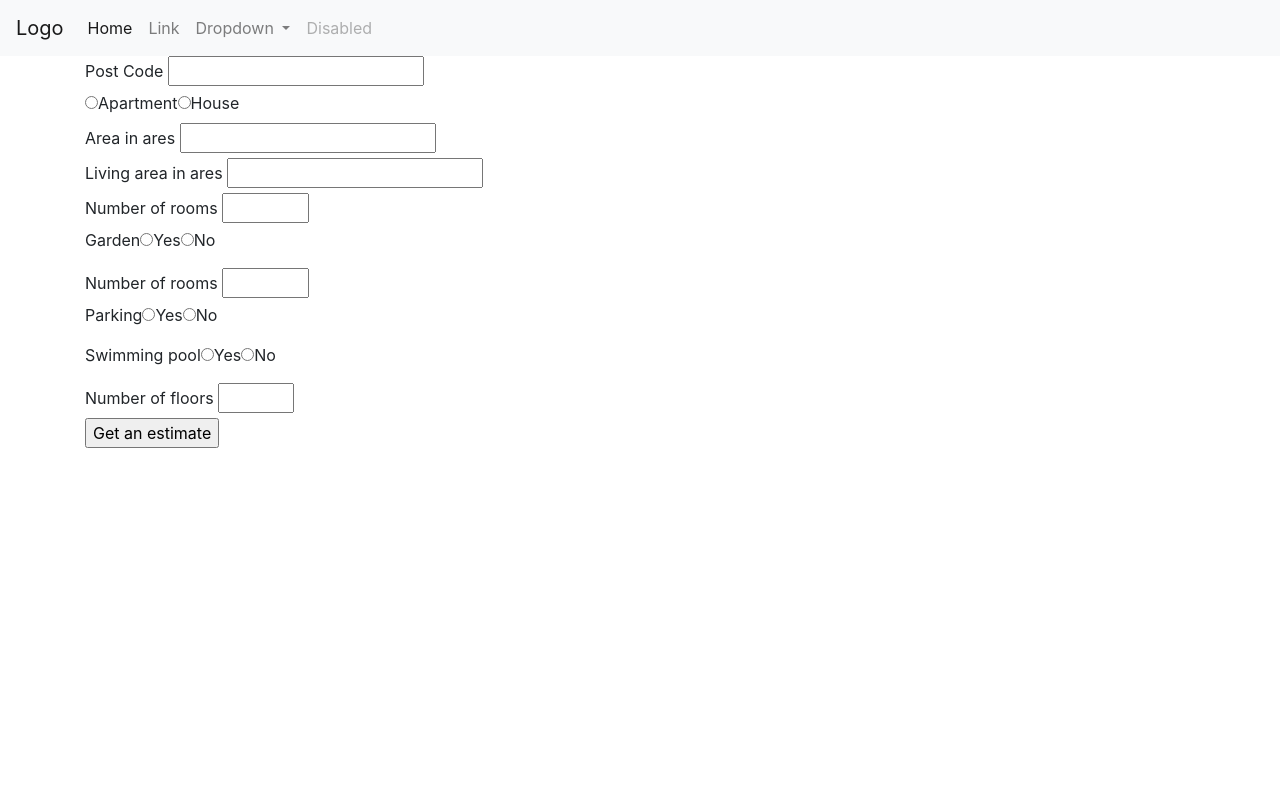
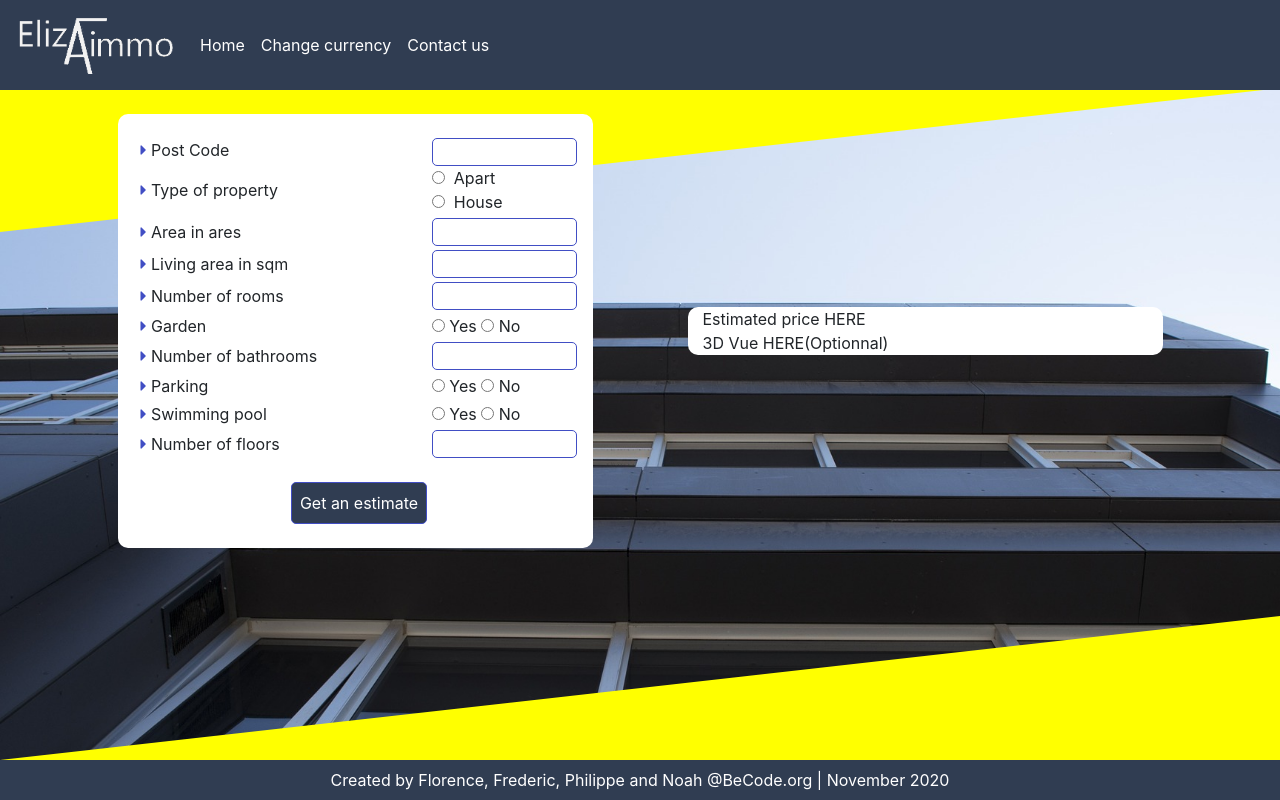
Before and after one commit to leroyphilippe2604/ImmoEliza, a PHP site: page / in a window 1280 px wide. Run offline with PHP 8.4, Linux system fonts and the light colour scheme; some libraries are stand-ins or nearby versions.

Commit message:
finalCSS

```diff
--- /dev/null
+++ b/assets/CSS/style.css
@@ -0,0 +1,99 @@
+label, ul, li {
+  padding: 0;
+  margin: 0;
+}
+
+body {
+  padding: 0;
+  margin: 0;
+  background-image: url(../img/bg3.png);
+  background-attachment: fixed;
+  background-size: cover;
+  background-position-y: center;
+  background-position-x: center;
+}
+
+a {
+  text-decoration: none;
+  color: white;
+}
+
+/*Navigation*/
+nav {
+  background-color: #303d52;
+  color: white;
+}
+
+.navbar-dark .navbar-toggler {
+  color: white;
+  border-color: white;
+}
+
+img.logo {
+  max-width: 10rem;
+}
+
+/*triangle*/
+.triangle {
+  position: absolute;
+  z-index: -1;
+}
+
+.above-gradient {
+  width: 100%;
+  height: 11vh;
+  background-color: yellow;
+}
+
+.gradient {
+  width: 100%;
+  height: 18vh;
+}
+.gradient svg {
+  height: 100%;
+  width: 100%;
+}
+.gradient svg .main {
+  fill: yellow;
+}
+
+/*Formulaire*/
+.formulaire, .reponse {
+  background-color: white;
+  border-radius: 10px;
+}
+
+input {
+  border-width: 1px;
+  border-color: #414ec4;
+  border-style: solid;
+  border-radius: 5px;
+}
+
+i.fas {
+  color: #414ec4;
+}
+
+.triangleBottom {
+  position: fixed;
+  bottom: 2.5rem;
+  z-index: -1;
+}
+
+.getEstimate {
+  color: white;
+  background-color: #303d52;
+}
+.getEstimate:hover {
+  background-color: #F6F740;
+  color: #303d52;
+  border-color: #F6F740;
+}
+
+/*Footer*/
+.footer {
+  position: fixed;
+  bottom: 0;
+  background-color: #303d52;
+  color: white;
+}
--- /dev/null
+++ b/assets/SCSS/style.scss
@@ -0,0 +1,101 @@
+$yellow : #F6F740;
+$blue : #303d52;
+$green : #19A55A;
+
+label, ul, li {
+    padding: 0;
+    margin: 0;
+}
+
+body {
+    padding: 0;
+    margin: 0;
+    background-image: url(../img/bg3.png); //ou https://t3.llb.be/KXF22Xzi4l62SWmYs-o4O-QD42I=/0x1112:6693x4458/1920x960/5c6fc7287b50a60724e6b1bb.jpg
+    background-attachment: fixed;
+    background-size: cover;
+    background-position-y: center;
+    background-position-x: center;
+}
+
+a {
+    text-decoration: none;
+    color: white;
+}
+
+/*Navigation*/
+nav {
+    background-color: $blue;
+    color: white;
+}
+
+.navbar-dark .navbar-toggler {
+    color: rgb(255 255 255);
+    border-color: rgb(255 255 255);
+}
+img.logo {
+    max-width: 10rem;
+}
+
+/*triangle*/
+.triangle {
+    position : absolute;
+    z-index : -1;
+}
+.above-gradient {
+    width: 100%;
+    height: 11vh;
+    background-color: yellow;
+  }
+
+  .gradient {
+    width: 100%;
+    height: 18vh;
+
+    svg {
+      height: 100%;
+      width: 100%;
+      .main {
+        fill: yellow;
+      }
+    }
+  }
+
+/*Formulaire*/
+.formulaire, .reponse {
+    background-color: rgb(255, 255, 255);
+    border-radius: 10px;
+}
+input {
+    border-width: 1px;
+    border-color: #414ec4;
+    border-style: solid;
+    border-radius: 5px;
+}
+
+i.fas {
+    color:#414ec4;
+}
+
+.triangleBottom {
+    position : fixed;
+    bottom:2.5rem;
+    z-index: -1;
+}
+
+.getEstimate {
+    color: white;
+    background-color: $blue;
+    &:hover {
+        background-color: $yellow;
+        color: $blue;
+        border-color: $yellow;
+    }
+}
+
+/*Footer*/
+.footer {
+    position : fixed;
+    bottom:0;
+    background-color: $blue;
+    color : white;
+}
--- a/index.php
+++ b/index.php
@@ -3,20 +3,31 @@
 <head>
     <meta charset="UTF-8">
     <meta name="viewport" content="width=device-width, initial-scale=1.0">
-    <title>Home Dealer</title>
+    <title>ElizaImmo</title>
     <!--Boostrap-->
     <link rel="stylesheet" href="https://cdn.jsdelivr.net/npm/bootstrap@4.5.3/dist/css/bootstrap.min.css" integrity="sha384-TX8t27EcRE3e/ihU7zmQxVncDAy5uIKz4rEkgIXeMed4M0jlfIDPvg6uqKI2xXr2" crossorigin="anonymous">
+    <!--Fontawesome-->
+    <link rel="stylesheet" href="https://cdnjs.cloudflare.com/ajax/libs/font-awesome/5.14.0/css/all.min.css">
     <!--CSS File-->
-    <link rel="stylesheet" href="./style.css">
+    <link rel="stylesheet" href="./assets/css/style.css">
 
 </head>
 <body>
+<section class="triangle w-100">
+    <!--Triangle SVG-->
+    <div class="above-gradient"></div>
+    <div class='gradient'>
+        <svg viewBox='0 0 100 100' preserveAspectRatio='none' overflow="visible">
+        <polygon points="0,0 0,100 100,0" class="main"/>
+        </svg>
+    </div>
+</section>
     <!--Navbar-->
-    <div class="container-fluid p-0">
+    <div class="container-fluid">
         <div class="row">
-            <div class="col">
-                <nav class="navbar navbar-expand-lg navbar-light bg-light">
-                    <a class="navbar-brand" href="#"><img>Logo</a>
+            <div class="col navbar_bg p-0">
+                <nav class="navbar navbar-expand-lg navbar-dark">
+                    <a class="navbar-brand" href="#"><img class="logo" src="./assets/img/elizaImmo_logo.png"></a>
                     <button class="navbar-toggler" type="button" data-toggle="collapse" data-target="#navbarSupportedContent" aria-controls="navbarSupportedContent" aria-expanded="false" aria-label="Toggle navigation">
                     <span class="navbar-toggler-icon"></span>
                     </button>
@@ -27,21 +38,10 @@
                         <a class="nav-link" href="#">Home <span class="sr-only">(current)</span></a>
                         </li>
                         <li class="nav-item">
-                        <a class="nav-link" href="#">Link</a>
-                        </li>
-                        <li class="nav-item dropdown">
-                        <a class="nav-link dropdown-toggle" href="#" id="navbarDropdown" role="button" data-toggle="dropdown" aria-haspopup="true" aria-expanded="false">
-                            Dropdown
-                        </a>
-                        <div class="dropdown-menu" aria-labelledby="navbarDropdown">
-                            <a class="dropdown-item" href="#">Action</a>
-                            <a class="dropdown-item" href="#">Another action</a>
-                            <div class="dropdown-divider"></div>
-                            <a class="dropdown-item" href="#">Something else here</a>
-                        </div>
+                        <a class="nav-link active" href="#">Change currency</a>
                         </li>
                         <li class="nav-item">
-                        <a class="nav-link disabled" href="#">Disabled</a>
+                        <a class="nav-link active" href="#">Contact us</a>
                         </li>
                     </ul>
                     </div>
@@ -50,83 +50,150 @@
         </div>
     </div>
     <div class="container">
-        <div class="row">
-            <div class="col">
+        <div class="row mt-4 d-flex align-items-stretch">
+            <div class="col-10 col-md-5 m-auto formulaire pl-1 pl-md-2 pr-0 py-4">
                 <!--critere de recherche-->
-                <form class="d-flex flex-column" method="post" action="datas.php">
+                <form class="col-12 px-0" method="post" action="datas.php">
+                    <!--Code Postal-->
+                    <div class="col-12 d-flex">
+                        <div class="col-8 d-flex align-items-center mb-1 p-0">
+                            <i class="fas fa-caret-right"></i>&nbsp;<label for="post_code">Post Code</label>
+                        </div>
+                        <div class="col-4 p-0">
+                            <input type="number" min="0" max="6000" class="post_code  w-100" name="post_code">
+                        </div>
+                    </div>
+                    <!--Type of property-->
+                    <div class="col-12 d-flex align-items-center mb-1">
+                        <div class="col-8 p-0">
+                            <i class="fas fa-caret-right"></i>&nbsp;Type of property
+                        </div>
+                        <div class="col-4 d-flex flex-column align-items-baseline p-0">
                             <div>
-                        <!--Code Postal-->
-                        <label for="post_code">Post Code</label>
-                        <input type="number" class="post_code" name="post_code">
-                    </div>
-                    <div class="d-flex align-items-baseline">
                                 <input type="radio" name="type" value="apartment">
-                        <label for="type">Apartment</label>
-                        <input type="radio" name="type" value="house">
-                        <label for="type">House</label>
+                                <label for="type">&nbsp;Apart</label>
                             </div>
                             <div>
+                                <input type="radio" name="type" value="house">
+                                <label for="type">&nbsp;House</label>
+                            </div>
+                        </div>
+                    </div>
                     <!--Area-->
-                        <label for="area">Area in ares</label>
-                        <input type="number" class="area" name="area">
+                    <div class="col-12 d-flex align-items-center mb-1">
+                        <div class="col-8 p-0">
+                            <i class="fas fa-caret-right"></i>&nbsp;<label for="area">Area in ares</label>
                         </div>
-                    <div>
+                        <div class="col-4 p-0">
+                            <input type="number" min="0" max="200" class="area  w-100" name="area">
+                        </div>
+                    </div>
                     <!--Living Area-->
-                        <label for="living_area">Living area in ares</label>
-                        <input type="number" class="living_area" name="living_area">
+                    <div class="col-12 d-flex align-items-center mb-1">
+                        <div class="col-8 p-0">
+                            <i class="fas fa-caret-right"></i>&nbsp;<label for="living_area">Living area in sqm</label>
                         </div>
-                    <div>
+                        <div class="col-4 p-0">
+                            <input type="number" min="0" max="1000" class="living_area  w-100" name="living_area">
+                        </div>
+                    </div>
                     <!--Number rooms-->
-                        <label for="rooms_number">Number of rooms</label>
-                        <input type="number" min="0" max="12" class="rooms_number" name="rooms_number">
+                    <div class="col-12 d-flex align-items-center mb-1">
+                        <div class="col-8 p-0">
+                            <i class="fas fa-caret-right"></i>&nbsp;<label for="rooms_number">Number of rooms</label>
                         </div>
-                    <div class="d-flex align-items-baseline">
-                        <!--Jardin-->
-                        <p>Garden</p>
+                        <div class="col-4 p-0">
+                            <input type="number" min="0" max="12" class="rooms_number  w-100" name="rooms_number">
+                        </div>
+                    </div>
+                    <!--Garden-->
+                    <div class="col-12 d-flex align-items-center mb-1">
+                        <div class="col-8 p-0">
+                            <i class="fas fa-caret-right"></i>&nbsp;Garden
+                        </div>
+                        <div class="col-4 d-flex align-items-baseline p-0">
                             <input type="radio" name="garden" value="yes">
-                        <label for="garden">Yes</label>
+                            <label for="garden">&nbsp;Yes&nbsp;</label>
                             <input type="radio" name="garden" value="no">
-                        <label for="garden">No</label>
+                            <label for="garden">&nbsp;No</label>
                         </div>
-
-                    <div>
+                    </div>
                     <!--Number bathrooms-->
-                        <label for="bathrooms_number">Number of rooms</label>
-                        <input type="number" min="1" max="10" class="bathrooms_number" name="bathrooms_number">
+                    <div class="col-12 d-flex align-items-center mb-1">
+                        <div class="col-8 p-0">
+                            <i class="fas fa-caret-right"></i>&nbsp;<label for="bathrooms_number">Number of bathrooms</label>
                         </div>
-                    <div class="d-flex align-items-baseline">
+                        <div class="col-4 p-0">
+                            <input type="number" min="1" max="10" class="bathrooms_number  w-100" name="bathrooms_number">
+                        </div>
+                    </div>
                     <!--Parking-->
-                        <p>Parking</p>
+                    <div class="col-12 d-flex align-items-center mb-1">
+                        <div class="col-8 p-0">
+                            <i class="fas fa-caret-right"></i>&nbsp;Parking
+                        </div>
+                        <div class="col-4 d-flex align-items-baseline  p-0">
                             <input type="radio" name="parking" value="yes">
-                        <label for="parking">Yes</label>
+                            <label for="parking">&nbsp;Yes&nbsp;</label>
                             <input type="radio" name="parking" value="no">
-                        <label for="parking">No</label>
+                            <label for="parking">&nbsp;No</label>
                         </div>
-                    <div class="d-flex align-items-baseline">
+                    </div>
                     <!--Swimming pool-->
-                        <p>Swimming pool</p>
+                    <div class="col-12 d-flex align-items-center mb-1">
+                        <div class="col-8  p-0">
+                            <i class="fas fa-caret-right"></i>&nbsp;Swimming pool
+                        </div>
+                        <div class="col-4 d-flex align-items-baseline  p-0">
                             <input type="radio" name="pool" value="yes">
-                        <label for="pool">Yes</label>
+                            <label for="pool">&nbsp;Yes&nbsp;</label>
                             <input type="radio" name="pool" value="no">
-                        <label for="pool">No</label>
+                            <label for="pool">&nbsp;No</label>
                         </div>
-                    <div>
+                    </div>
                     <!--Number floors-->
-                        <label for="floors_number">Number of floors</label>
-                        <input type="number" min="0" max="6" class="floors_number" name="floors">
-                        <!--Type of Property-->
+                    <div class="col-12 d-flex align-items-center mb-1">
+                        <div class="col-8 p-0">
+                            <i class="fas fa-caret-right"></i>&nbsp;<label for="floors_number">Number of floors</label>
                         </div>
-                    <div>
-                        <input type="submit" value="Get an estimate">
+                        <div class="col-4 p-0">
+                            <input type="number" min="0" max="6" class="floors_number w-100" name="floors">
+                        </div>
+                    </div>
+                    <div class="col-12 d-flex mt-4">
+                        <input class="m-auto getEstimate p-2" type="submit" value="Get an estimate">
                     </div>
                 </form>
             </div>
+            <div class="col-xs-8 col-md-5 m-auto reponse">
+                <div>
+                    Estimated price HERE
+                </div>
+                <div>
+                    3D Vue HERE(Optionnal)
                 </div>
             </div>
+        </div>
+    </div>
+    <section class="triangleBottom w-100">
+        <!--Triangle SVG-->
+        <div class='gradient'>
+            <svg viewBox='0 0 100 100' preserveAspectRatio='none' overflow="visible">
+            <polygon points="0,100 100,100 100,0" class="main"/>
+            </svg>
+        </div>
+    </section>
     <!--Partenaire-->
 
 
     <!--Footer-->
+    <div class="container-fluid footer">
+        <div class="row">
+            <div class="col-12 d-flex py-2">
+                <p class="m-auto">Created by Florence, Frederic, Philippe and Noah @BeCode.org | November 2020
+            </div>
+        </div>
+    </div>
 
     <!--Script Boostrap-->
     <script src="https://code.jquery.com/jquery-3.5.1.slim.min.js" integrity="sha384-DfXdz2htPH0lsSSs5nCTpuj/zy4C+OGpamoFVy38MVBnE+IbbVYUew+OrCXaRkfj" crossorigin="anonymous"></script>
```
Also changed, not shown: assets/img/background.jpg (added), assets/img/background2.jpg (added), assets/img/bg3.png (added), assets/img/bgimage.jpg (added), assets/img/elizaImmo_logo.png (added). Lines whose indentation alone changed are shown as unchanged.
